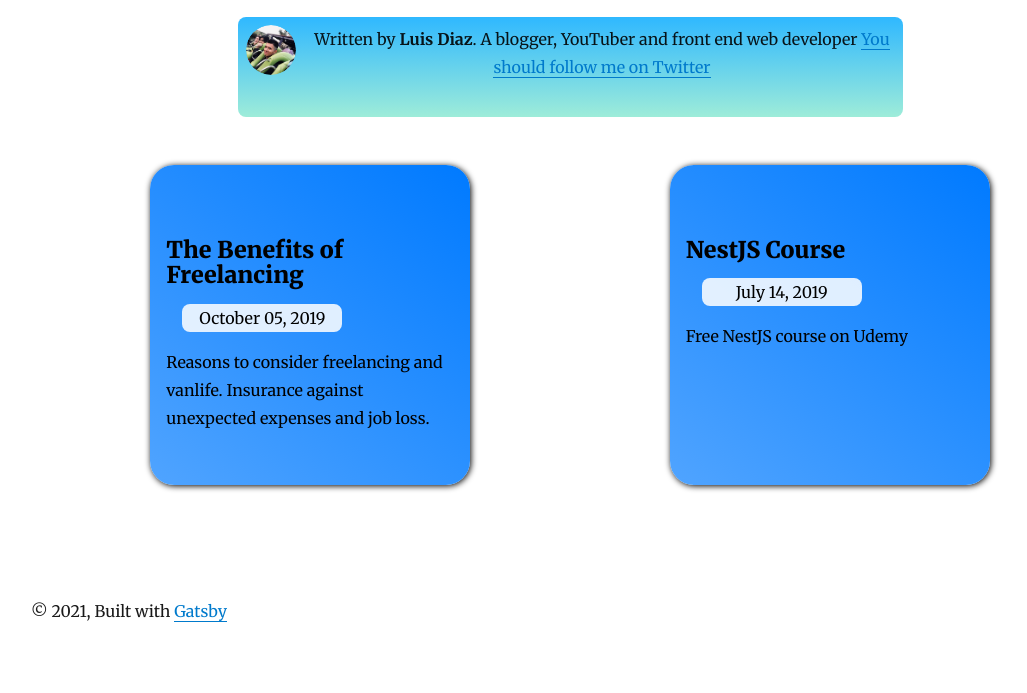
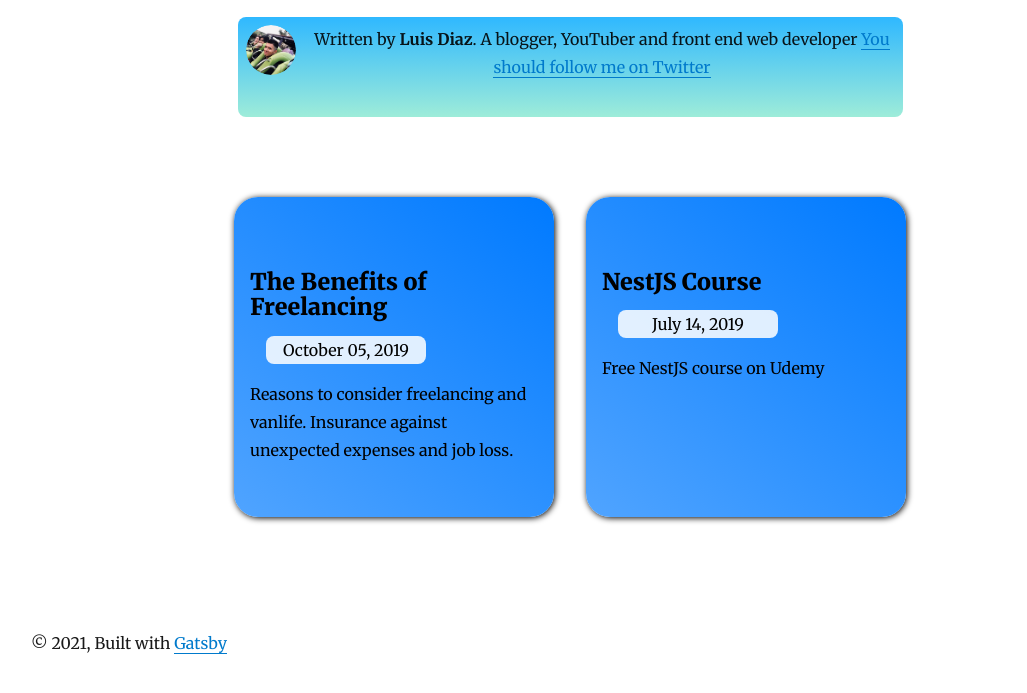
Before and after one commit to Vnzera/blog-gatsby, a Gatsby site: page / in a window 1280 px wide. Shown: the part 137-830 px from the top of the page, without its empty margins (70-1097 px from the left). Built offline with nearby package versions, Linux system fonts and the light colour scheme; Gatsby itself is replaced by a stand-in of ours; some packages are replaced by stand-ins of ours.

Commit message:
center blog post container

```diff
--- a/src/pages/index.js
+++ b/src/pages/index.js
@@ -10,7 +10,8 @@ const flexStyle = {
   display: "flex",
   flexWrap: "wrap",
   padding: "1rem",
-  justifyContent: "space-evenly",
+  margin: "3rem",
+  justifyContent: "center",
 };
 
 const dateStyle = {
```
